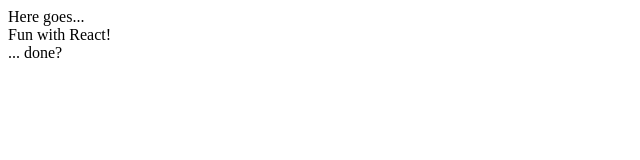
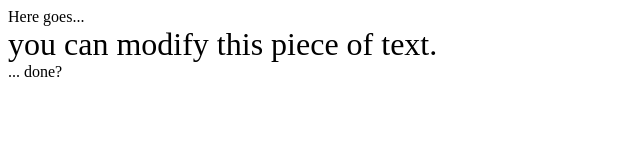
Before and after one commit to jasbeersingh/edx, a plain HTML site: page htmlCSSAndJs/HW4_react_form/chooser.html in a window 1280 px wide. Shown: the whole page, without its empty margins (0-640 px from the left). Drawn offline with nearby package versions, Linux system fonts and the light colour scheme.

Commit message:
initial load working fine for now.

```diff
--- a/htmlCSSAndJs/HW4_react_form/FontChooser.js
+++ b/htmlCSSAndJs/HW4_react_form/FontChooser.js
@@ -6,15 +6,21 @@
 
 
     render() {
+		var textStyle = {
+			fontWeight: (this.props.bold == 'true')? 'bold': 'normal',
+			fontSize: parseInt(this.props.size),
+		}
+		// debugger;
 
 	return(
+
 	       <div>
 	       <input type="checkbox" id="boldCheckbox" hidden='true'/>
 	       <button id="decreaseButton" hidden='true'>-</button>
 	       <span id="fontSizeSpan" hidden='true'>{this.props.size}</span>
 	       <button id="increaseButton" hidden='true'>+</button>
-	       <span id="textSpan">{this.props.text}</span>
+	       <span id="textSpan" style={textStyle}>{this.props.text}  </span>
 	       </div>
-	);
+  	);
     }
 }
```
Also changed, not shown: htmlCSSAndJs/HW4_react_form/chooser.html (+2 -2 lines).
